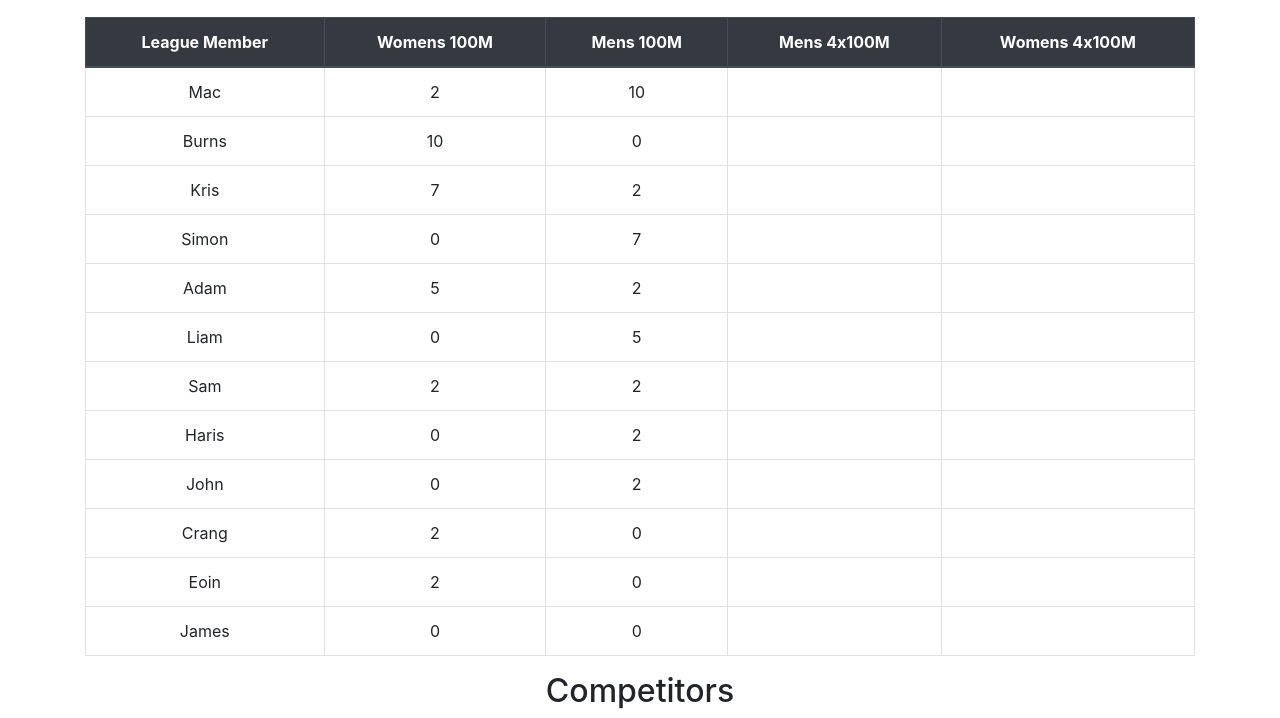
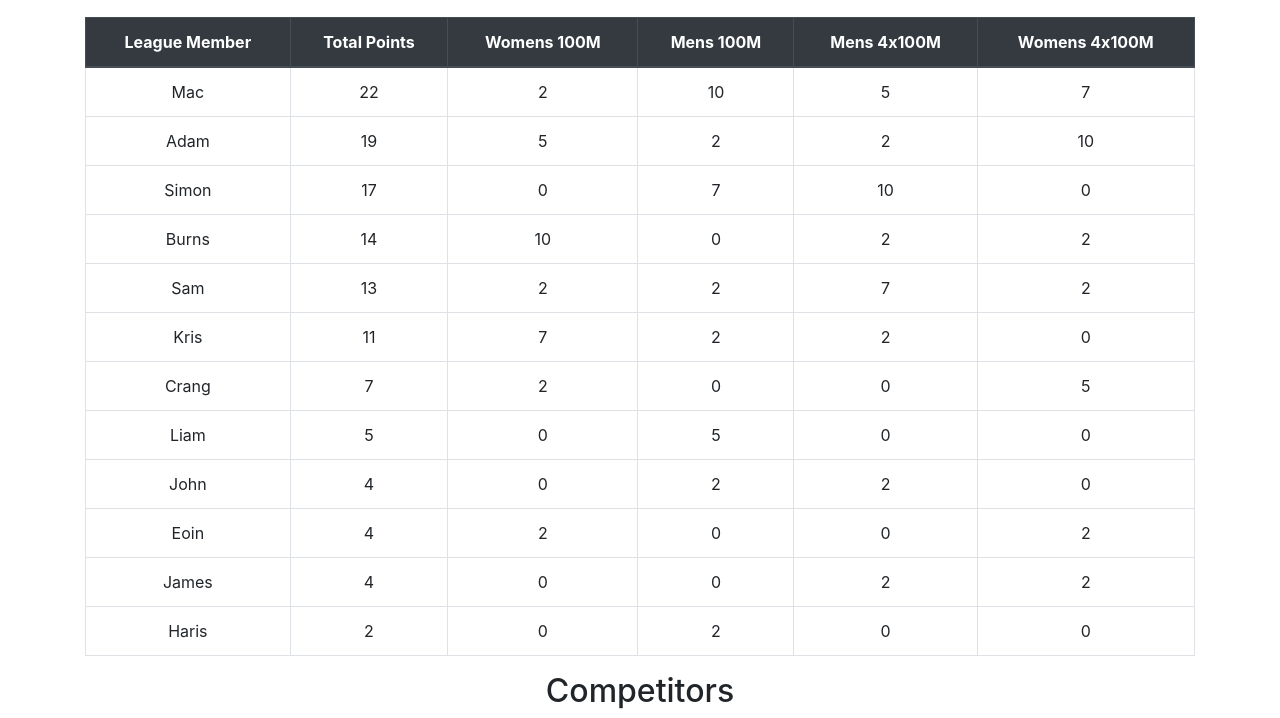
Before and after one commit to cregg/paris_2024, a plain HTML site: page index.html in a window 1280 px wide. Shown: the part 234-952 px from the top of the page. Drawn offline with nearby package versions, Linux system fonts and the light colour scheme.

Commit message:
Update Standings

```diff
--- a/index.html
+++ b/index.html
@@ -30,6 +30,7 @@
             <thead class="thead-dark">
                 <tr>
                     <th>League Member</th>
+                    <th>Total Points</th>
                     <th>Womens 100M</th>
                     <th>Mens 100M</th>
                     <th>Mens 4x100M</th>
@@ -37,18 +38,18 @@
                 </tr>
             </thead>
             <tbody>
-                <tr><td>Mac</td><td>2</td><td>10</td><td></td><td></td></tr>
-                <tr><td>Burns</td><td>10</td><td>0</td><td></td><td></td></tr>
-                <tr><td>Kris</td><td>7</td><td>2</td><td></td><td></td></tr>
-                <tr><td>Simon</td><td>0</td><td>7</td><td></td><td></td></tr>
-                <tr><td>Adam</td><td>5</td><td>2</td><td></td><td></td></tr>
-                <tr><td>Liam</td><td>0</td><td>5</td><td></td><td></td></tr>
-                <tr><td>Sam</td><td>2</td><td>2</td><td></td><td></td></tr>
-                <tr><td>Haris</td><td>0</td><td>2</td><td></td><td></td></tr>
-                <tr><td>John</td><td>0</td><td>2</td><td></td><td></td></tr>
-                <tr><td>Crang</td><td>2</td><td>0</td><td></td><td></td></tr>
-                <tr><td>Eoin</td><td>2</td><td>0</td><td></td><td></td></tr>
-                <tr><td>James</td><td>0</td><td>0</td><td></td><td></td></tr>
+                <tr><td>Mac</td><td>22</td><td>2</td><td>10</td><td>5</td><td>7</td></tr>
+                <tr><td>Adam</td><td>19</td><td>5</td><td>2</td><td>2</td><td>10</td></tr>
+                <tr><td>Simon</td><td>17</td><td>0</td><td>7</td><td>10</td><td>0</td></tr>
+                <tr><td>Burns</td><td>14</td><td>10</td><td>0</td><td>2</td><td>2</td></tr>
+                <tr><td>Sam</td><td>13</td><td>2</td><td>2</td><td>7</td><td>2</td></tr>
+                <tr><td>Kris</td><td>11</td><td>7</td><td>2</td><td>2</td><td>0</td></tr>
+                <tr><td>Crang</td><td>7</td><td>2</td><td>0</td><td>0</td><td>5</td></tr>
+                <tr><td>Liam</td><td>5</td><td>0</td><td>5</td><td>0</td><td>0</td></tr>
+                <tr><td>John</td><td>4</td><td>0</td><td>2</td><td>2</td><td>0</td></tr>
+                <tr><td>Eoin</td><td>4</td><td>2</td><td>0</td><td>0</td><td>2</td></tr>
+                <tr><td>James</td><td>4</td><td>0</td><td>0</td><td>2</td><td>2</td></tr>
+                <tr><td>Haris</td><td>2</td><td>0</td><td>2</td><td>0</td><td>0</td></tr>
             </tbody>
         </table>
 
```
